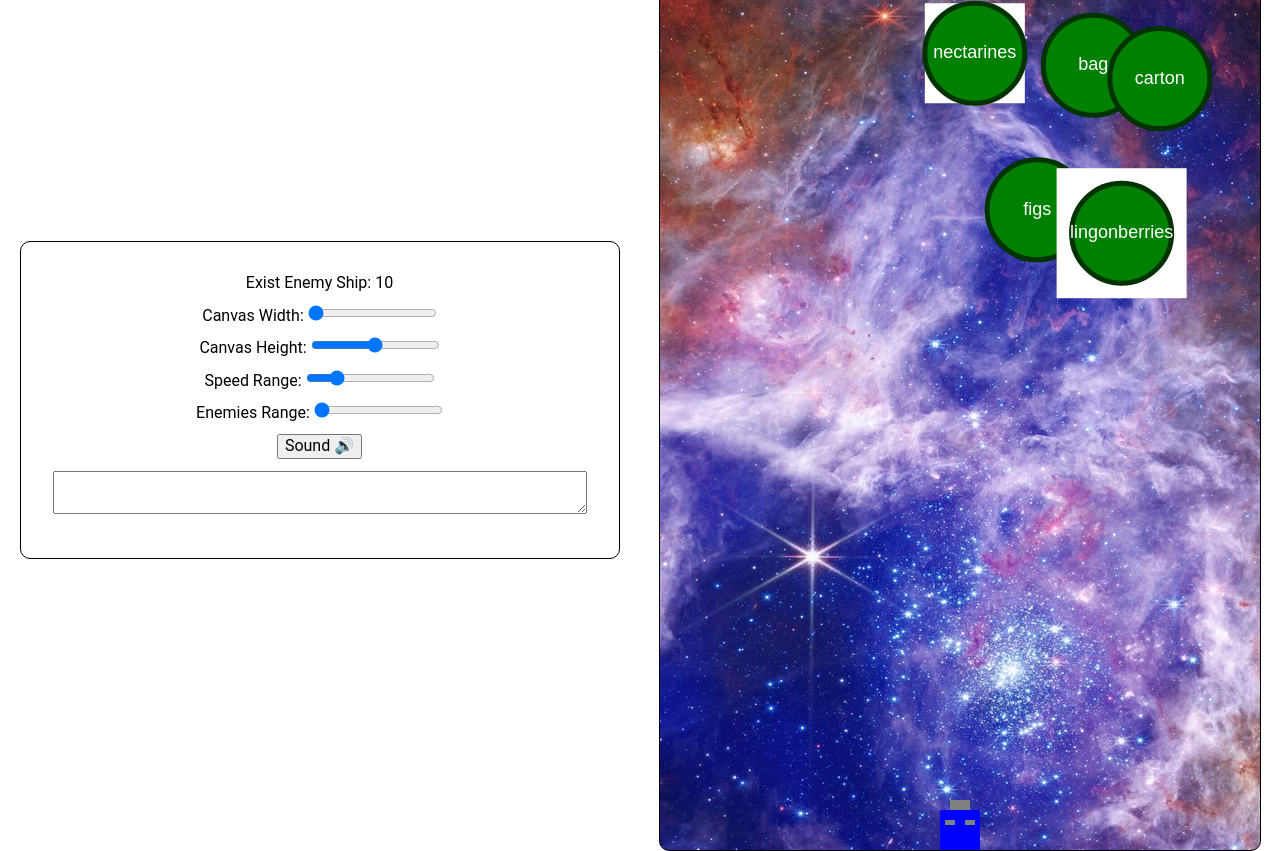
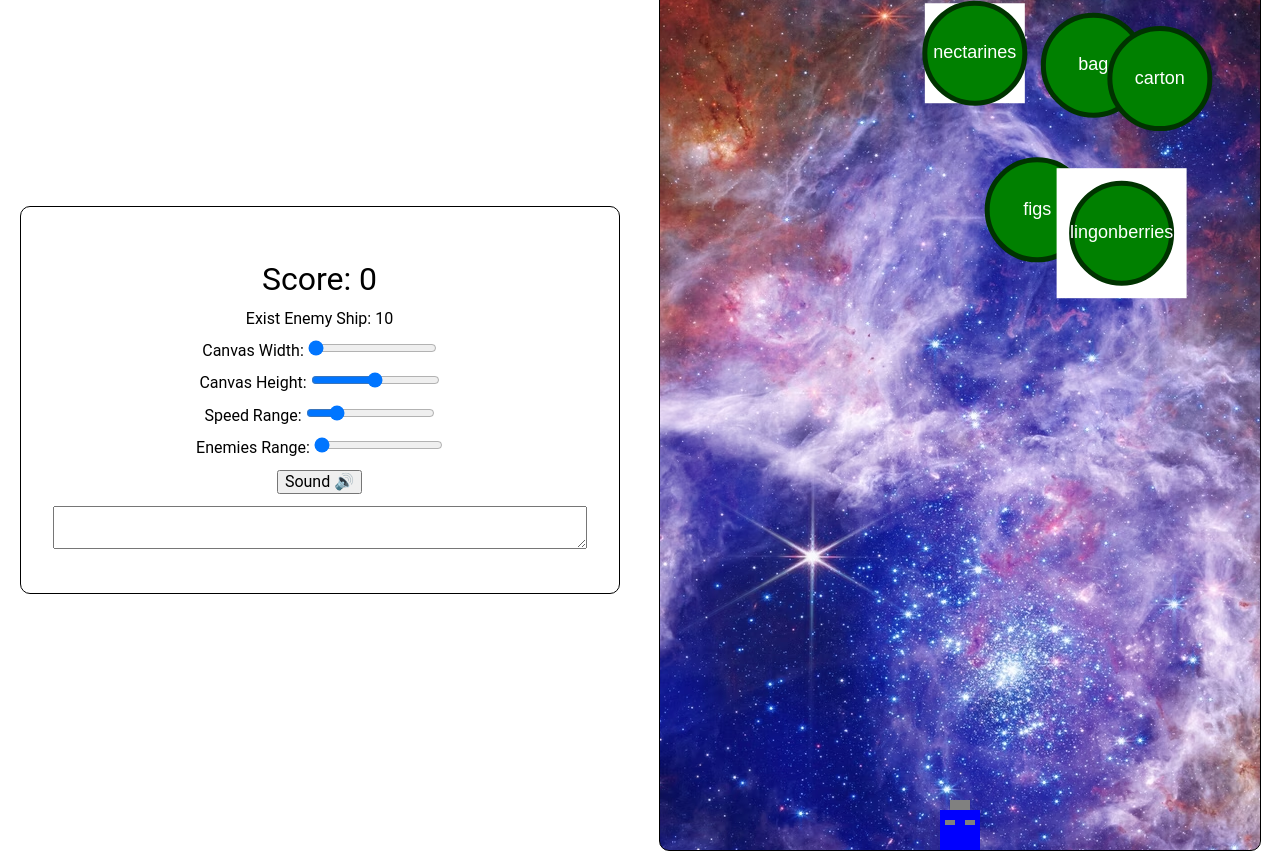
Before and after one commit to cihat/solaris-odyssey, a Svelte app: page / in a window 1280 px wide. Built offline with nearby package versions, Linux system fonts and the light colour scheme.

Commit message:
Add score board feature

```diff
--- a/src/components/Space.svelte
+++ b/src/components/Space.svelte
@@ -18,6 +18,9 @@
   })
 
   $: console.log('game', game)
+  $: if (game?.enemyWordShips.length === 0) {
+    game.setNumberOfEnemies(game.numberOfEnemies)
+  }
 
   const handleSound = () => {
     if (game.isSoundPlaying) {
@@ -40,6 +43,7 @@
 </script>
 
 <div class="controller">
+  <h1>Score: {game?.score}</h1>
   <p>Exist Enemy Ship: {game?.enemyWordShips.length}</p>
   <div>
     <label for="widthRange">Canvas Width: </label>
--- a/src/lib/keyboardListener.js
+++ b/src/lib/keyboardListener.js
@@ -18,6 +18,7 @@ export default function keyboardListener(event, game) {
   game.enemyWordShips.forEach((w, i) => {
     if (w.word === game.input) {
       game.enemyWordShips.splice(i, 1)
+      game.score += 1
       game.clearInput()
     }
   })
--- a/src/models/Game.js
+++ b/src/models/Game.js
@@ -15,6 +15,7 @@ export default class Game extends EventTarget {
   isSoundPlaying = true
   bullets = []
   targetLocked = false
+  score = 0
 
   constructor(context) {
     super()
```
